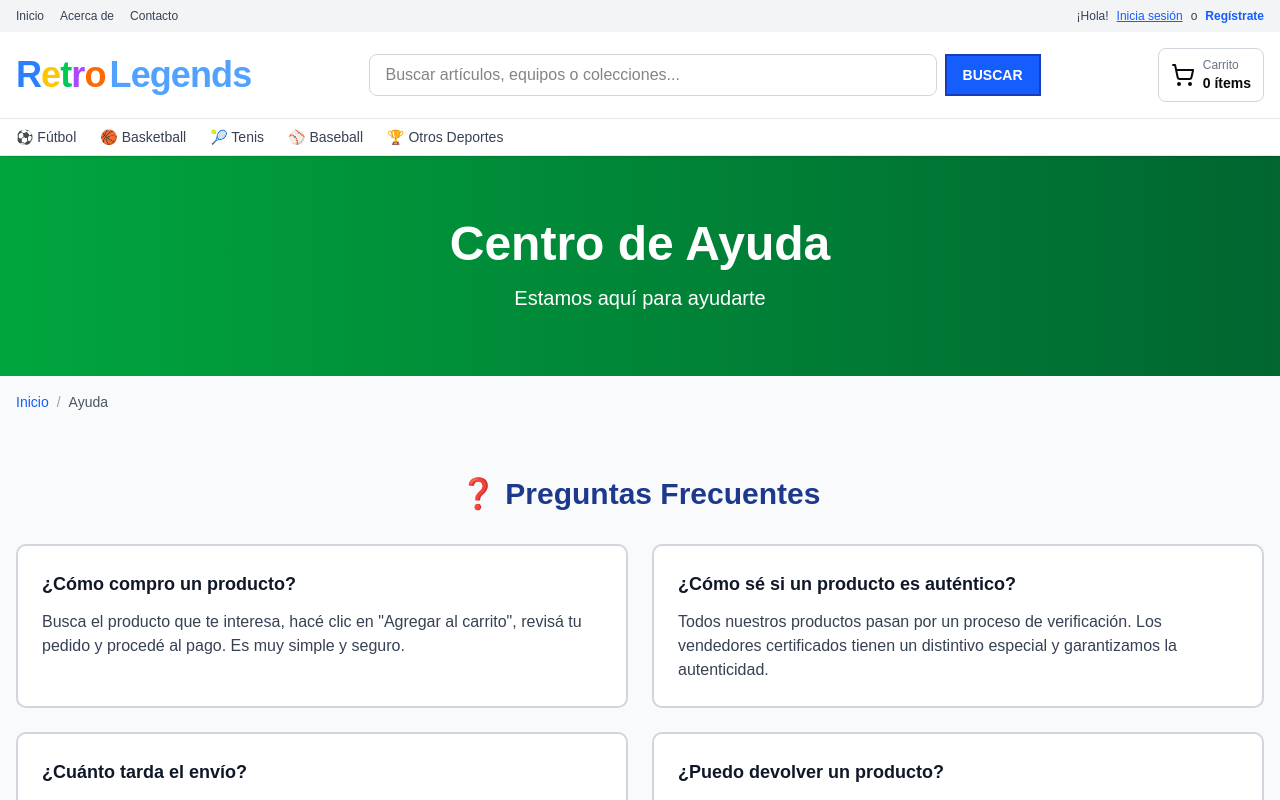
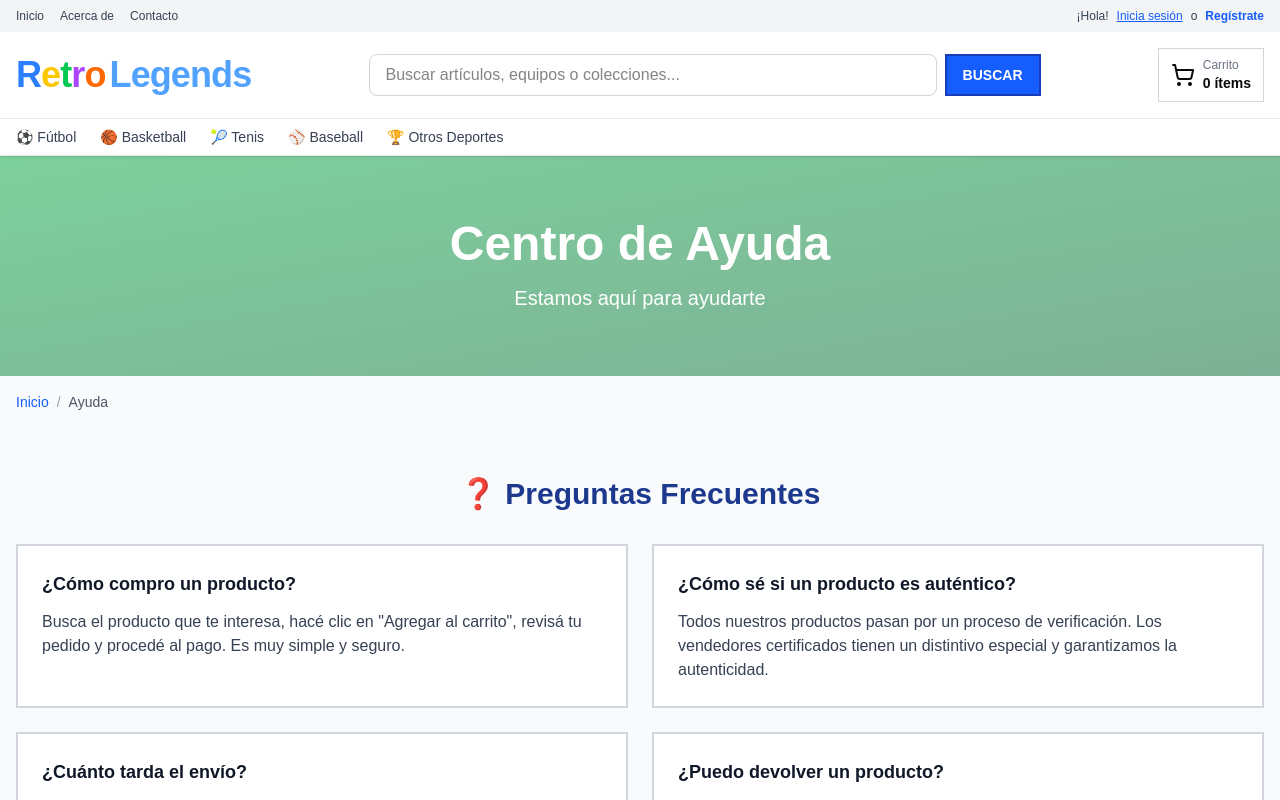
Before and after one commit to PowerSystem2024/e-retro-legends-double-commit, a React (Vite) app in the folder frontend/: page /help in a window 1280 px wide. Shown: the top 800 px of the page. Built offline with nearby package versions, Linux system fonts and the light colour scheme; no server answers.

Commit message:
estilos en Header y Help page

```diff
--- a/frontend/src/components/layout/Header.jsx
+++ b/frontend/src/components/layout/Header.jsx
@@ -107,7 +107,7 @@ const Header = ({ isAuthenticated, user, userRole, onLogout }) => {
         {/* Cart */}
         <Link
           to="/cart"
-          className="flex items-center gap-2 border border-gray-300 rounded-md px-3 py-2 hover:bg-gray-50 transition"
+          className="flex items-center gap-2 border border-gray-300 px-3 py-2 hover:bg-gray-50 transition"
         >
           <span className="text-2xl">
             <ShoppingCart size={24} />
--- a/frontend/src/pages/Public/Help.jsx
+++ b/frontend/src/pages/Public/Help.jsx
@@ -30,7 +30,7 @@ useScrollToHash(window.innerWidth < 768 ? 60 : 100);
     return (
         <div className="min-h-screen bg-gray-50">
         {/* Hero */}
-        <section className="bg-gradient-to-r from-green-600 to-green-800 text-white py-16">
+        <section className="bg-gradient-to-br from-green-600/50 to-green-800/50 text-white py-16">
             <div className="max-w-7xl mx-auto px-4 text-center">
             <h1 className="text-5xl font-extrabold mb-4">
                 Centro de Ayuda
@@ -84,7 +84,7 @@ useScrollToHash(window.innerWidth < 768 ? 60 : 100);
             ].map((faq, i) => (
             <div
                 key={i}
-                className="bg-white border-2 border-gray-300 p-6 rounded-lg hover:shadow-lg transition"
+                className="bg-white border-2 border-gray-300 p-6 hover:shadow-lg transition"
             >
                 <h3 className="font-bold text-lg text-gray-900 mb-3">{faq.q}</h3>
                 <p className="text-gray-700">{faq.a}</p>
```
